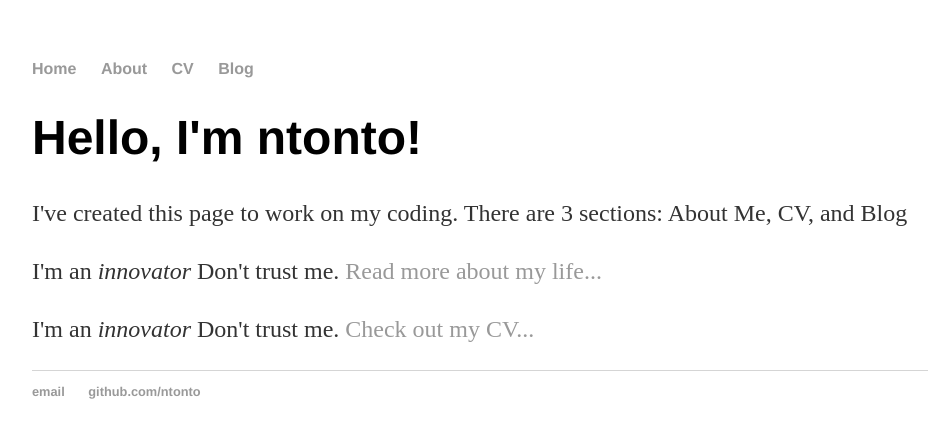
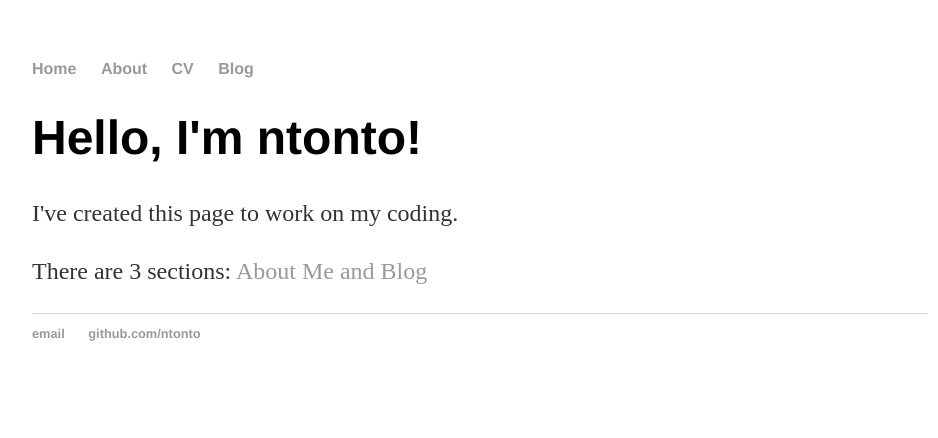
Before and after one commit to ntonto/ntonto.github.io, a Jekyll site: the page built from index.html, in a window 1280 px wide. Shown: the top 438 px of the page, without its empty margins (160-1098 px from the left). Built offline with Jekyll 4.4.1, drawn with Linux system fonts in a browser that asks for light colours.

Commit message:
Update index.html

```diff
--- a/index.html
+++ b/index.html
@@ -4,8 +4,7 @@ title: ntonto, medical innovator
 ---
     		<div class="blurb">
         		<h1>Hello, I'm ntonto!</h1>
-				<p>I've created this page to work on my coding. There are 3 sections: About Me, CV, and Blog</p>
-				<p>I'm an <em>innovator</em> Don't trust me. <a href="/about">Read more about my life...</a></p>
-					<p>I'm an <em>innovator</em> Don't trust me. <a href="/cv">Check out my CV...</a></p>
+				<p>I've created this page to work on my coding.</p>
+					<p>There are 3 sections: <a href="/about">About Me</a> <a href="/cv"CV</a> and <a href="/blog">Blog</a></p>
 
 </div><!-- /.blurb -->
```
